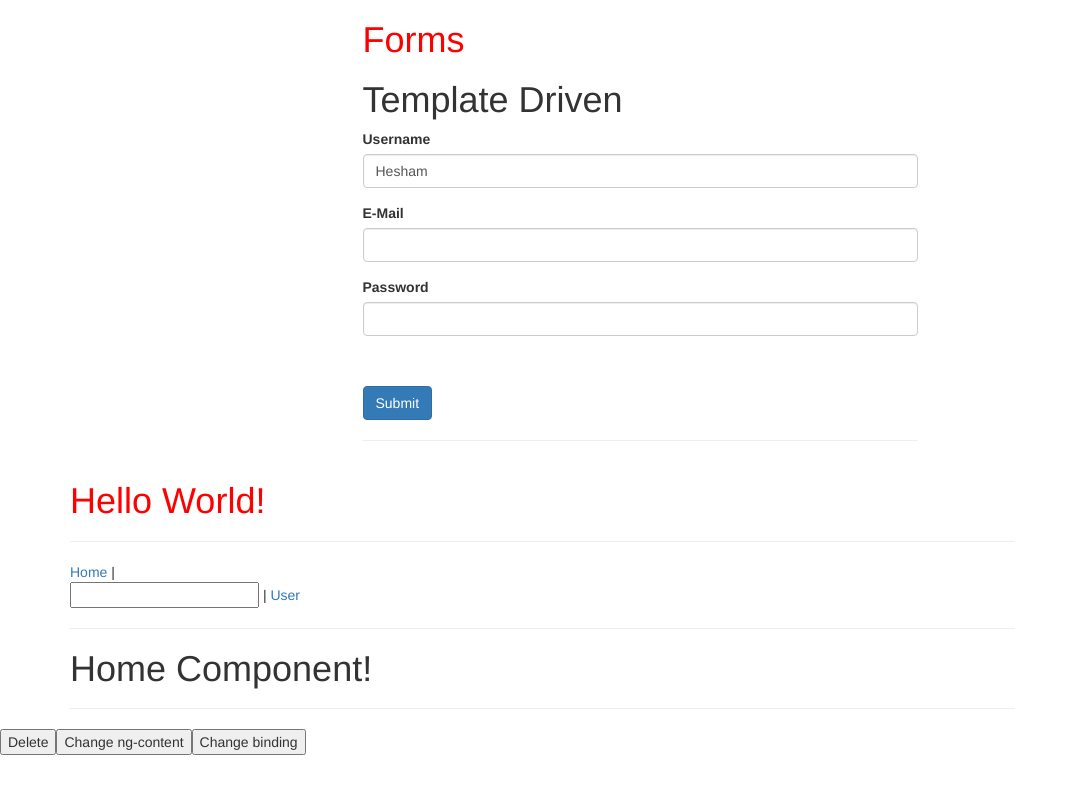
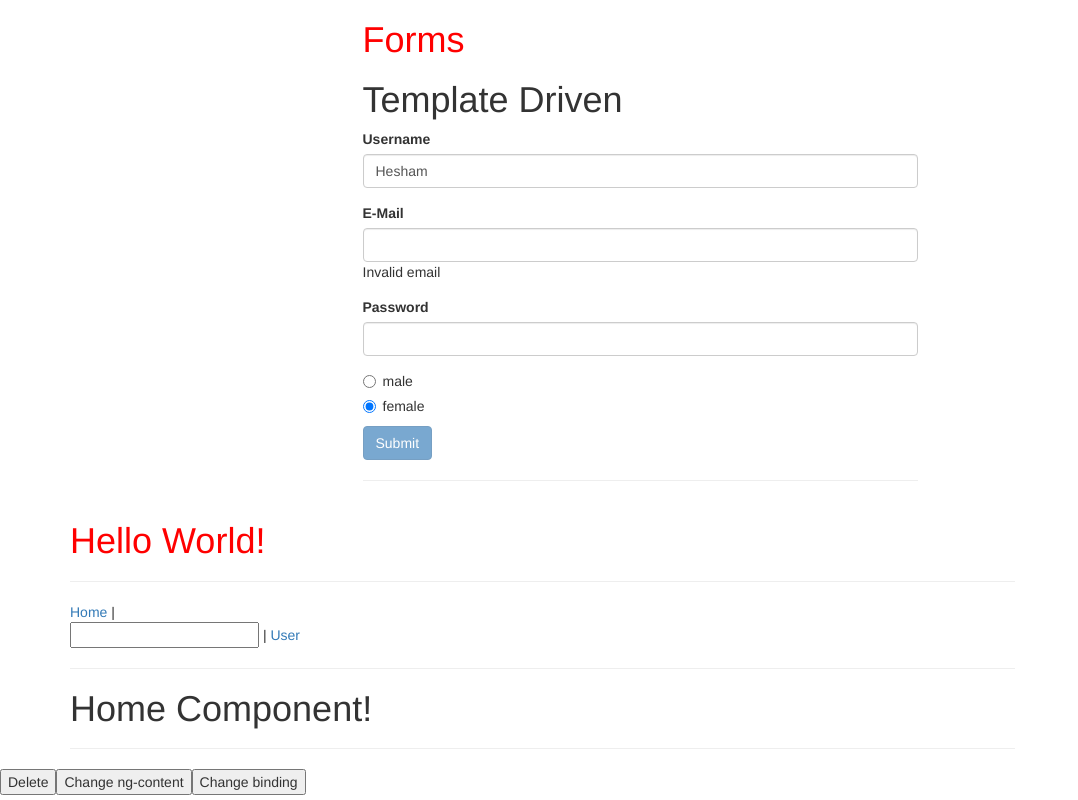
Before and after one commit to Etchs/ng2-first-app, an Angular app: page / in a window 1280 px wide. Shown: the whole page, without its empty margins (0-1078 px from the left). Built offline with nearby package versions, Linux system fonts and the light colour scheme.

Commit message:
added dynamic form state checkups

```diff
--- a/src/app/template-driven/template-driven.component.html
+++ b/src/app/template-driven/template-driven.component.html
@@ -1,6 +1,6 @@
 <h1>Template Driven</h1>
 <form (ngSubmit)="onSubmit(f)" #f="ngForm">
-  <div>
+  <div ngModelGroup="userData">
     <div class="form-group">
       <label for="username">Username</label>
       <input type="text"
@@ -18,7 +18,11 @@
              [(ngModel)]="user.email"
              name="eml"
              required
-             pattern="[a-z0-9!#$%&'*+/=?^_`{|}~-]+(?:\.[a-z0-9!#$%&'*+/=?^_`{|}~-]+)*@(?:[a-z0-9](?:[a-z0-9-]*[a-z0-9])?\.)+[a-z0-9](?:[a-z0-9-]*[a-z0-9])?">
+             pattern="[a-z0-9!#$%&'*+/=?^_`{|}~-]+(?:\.[a-z0-9!#$%&'*+/=?^_`{|}~-]+)*@(?:[a-z0-9](?:[a-z0-9-]*[a-z0-9])?\.)+[a-z0-9](?:[a-z0-9-]*[a-z0-9])?"
+             #email="ngModel">
+      <div *ngIf="!email.valid">
+        Invalid email
+      </div>
     </div>
   </div>
   <div class="form-group">
@@ -30,9 +34,14 @@
            name="psswd"
            required>
   </div>
-  <div class="radio">
+  <div class="radio" *ngFor="let g of genders">
     <label>
+      <input type="radio"
+             name="gender"
+             [(ngModel)]="user.gender"
+             [value]="g">
+      {{g}}
     </label>
   </div>
-  <button type="submit" class="btn btn-primary">Submit</button>
+  <button type="submit" class="btn btn-primary" [disabled]="!f.valid">Submit</button>
 </form>
--- a/src/app/template-driven/template-driven.component.ts
+++ b/src/app/template-driven/template-driven.component.ts
@@ -10,10 +10,12 @@
   user = {
     username: 'Hesham',
     email: '',
-    password: ''
+    password: '',
+    gender: 'female'
   };
+  genders = ['male', 'female'];
   onSubmit(form: NgForm) {
-    console.log(form);
+    console.log(form.value);
     console.log(this.user);
   }
 }
```
